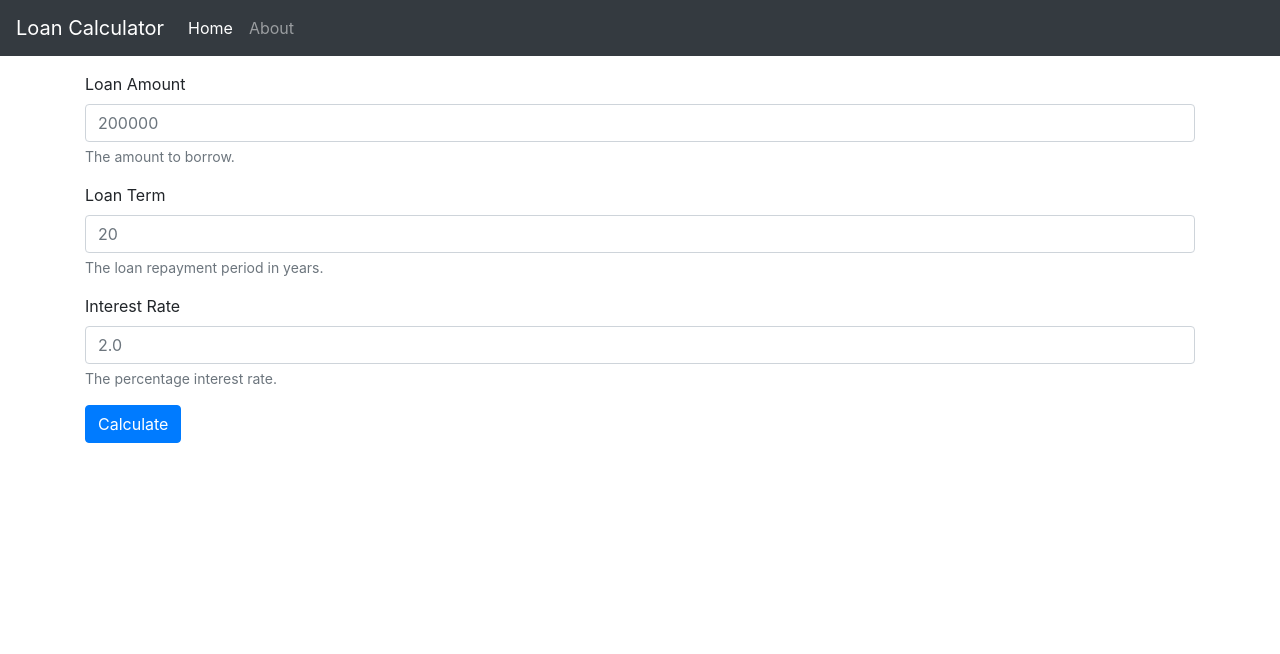
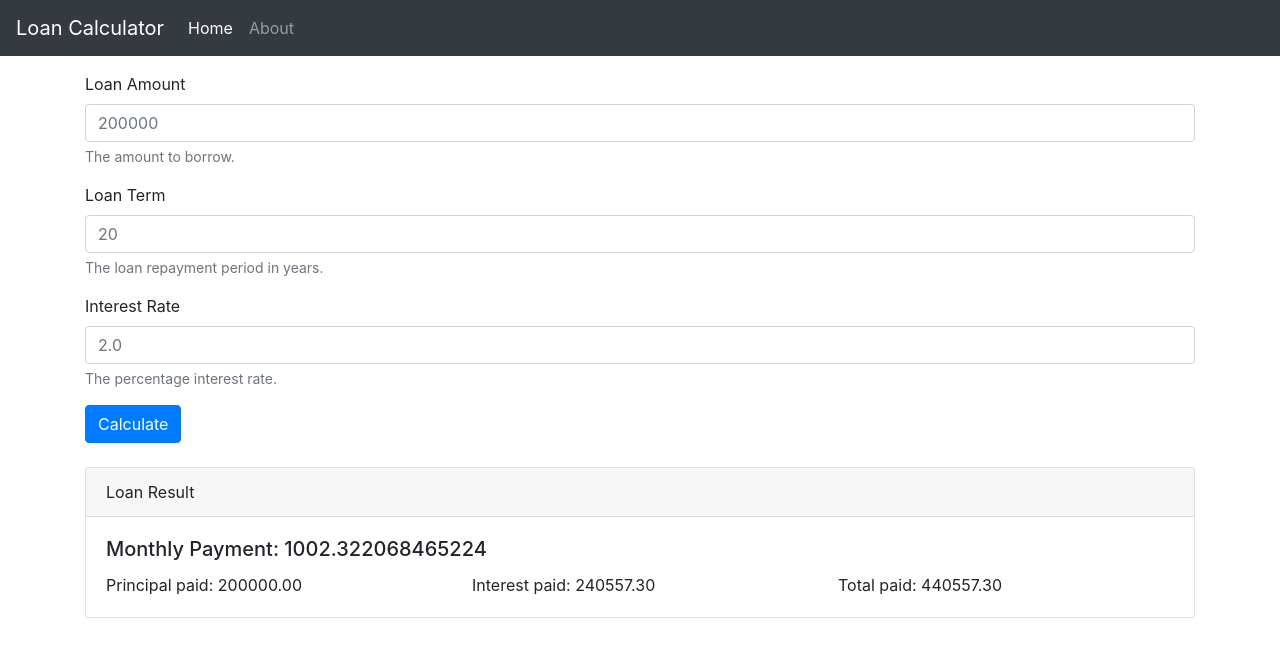
Before and after one commit to AndreMiras/loan-calculator, a React (Create React App) app: page / in a window 1280 px wide. Shown: the top 654 px of the page. Built offline with nearby package versions, Linux system fonts and the light colour scheme.

Commit message:
:sparkles: Basic Result componennt

```diff
--- a/src/App.tsx
+++ b/src/App.tsx
@@ -1,15 +1,22 @@
-import React from 'react';
+import React, { useState } from 'react'
 import 'bootstrap/dist/css/bootstrap.min.css';
 import Header from './components/Header';
 import LoanForm from './components/LoanForm';
+import LoanResult from './components/LoanResult';
 
-const App = (): JSX.Element => (
-  <div className="App">
-    <Header />
-    <div className="container">
-      <LoanForm />
+const App = (): JSX.Element => {
+  const [amount, setAmount] = useState(200000);
+  const [term, setTerm] = useState(20);
+  const [interest, setInterest] = useState(1.9);
+  return (
+    <div className="App">
+      <Header />
+      <div className="container">
+        <LoanForm onAmount={setAmount} onTerm={setTerm} onInterest={setInterest} />
+        <LoanResult amount={amount} term={term} interest={interest} />
+      </div>
     </div>
-  </div>
-);
+  );
+};
 
 export default App;
--- a/src/components/LoanForm.tsx
+++ b/src/components/LoanForm.tsx
@@ -1,45 +1,71 @@
-import React from 'react';
+import React, { FunctionComponent } from 'react';
 import { Button, Form } from 'react-bootstrap';
 
-const AmountField = (): JSX.Element => (
+// interface myCallbackType { (myArgument: string): void }
+type onNumberChangeCallback = (value: number) => void;
+
+
+type AmountFieldProps = {
+  onChange: onNumberChangeCallback,
+}
+
+const eventTargetValueNumber = (e) => Number(e.target.value);
+
+const AmountField: FunctionComponent<AmountFieldProps> = ({ onChange }) => (
   <Form.Group controlId="loan-amount">
     <Form.Label>Loan Amount</Form.Label>
-    <Form.Control type="number" placeholder="200000" />
+    <Form.Control type="number" placeholder="200000" onChange={(e) => onChange(eventTargetValueNumber(e))} />
     <Form.Text className="text-muted">
       The amount to borrow.
     </Form.Text>
   </Form.Group>
 );
 
-const TermField = (): JSX.Element => (
+type TermFieldProps = {
+  onChange: onNumberChangeCallback,
+}
+
+const TermField: FunctionComponent<TermFieldProps> = ({ onChange }) => (
   <Form.Group controlId="loan-term">
     <Form.Label>Loan Term</Form.Label>
-    <Form.Control type="number" placeholder="20" />
+    <Form.Control type="number" placeholder="20" onChange={(e) => onChange(eventTargetValueNumber(e))} />
     <Form.Text className="text-muted">
       The loan repayment period in years.
     </Form.Text>
   </Form.Group>
 );
 
-const InterestRateField = (): JSX.Element => (
+type InterestRateFieldProps = {
+  onChange: onNumberChangeCallback,
+}
+
+const InterestRateField: FunctionComponent<InterestRateFieldProps> = ({ onChange }) => (
   <Form.Group controlId="loan-interest-rate">
     <Form.Label>Interest Rate</Form.Label>
-    <Form.Control type="number" placeholder="2.0" />
+    <Form.Control type="number" placeholder="2.0" onChange={(e) => onChange(eventTargetValueNumber(e))} />
     <Form.Text className="text-muted">
       The percentage interest rate.
     </Form.Text>
   </Form.Group>
 );
 
-const LoanForm = (): JSX.Element => (
+
+type LoanFormProps = {
+  onAmount: onNumberChangeCallback,
+  onTerm: onNumberChangeCallback,
+  onInterest: onNumberChangeCallback,
+}
+const LoanForm: FunctionComponent<LoanFormProps> = ({ onAmount, onTerm, onInterest }) => {
+  return (
     <Form>
-    <AmountField />
-    <TermField />
-    <InterestRateField />
+      <AmountField onChange={onAmount} />
+      <TermField onChange={onTerm} />
+      <InterestRateField onChange={onInterest} />
       <Button variant="primary" type="button">
         Calculate
       </Button>
     </Form>
   );
+};
 
 export default LoanForm;
--- /dev/null
+++ b/src/components/LoanResult.tsx
@@ -0,0 +1,30 @@
+import React, { FunctionComponent } from 'react';
+import { Card, Col, Row } from 'react-bootstrap';
+import { computeMonthlyPayment } from '../utils/index';
+
+type LoanResultProps = {
+  amount: number,
+  term: number,
+  interest: number,
+}
+
+const LoanResult: FunctionComponent<LoanResultProps> = ({ amount, term, interest }) => {
+  const monthlyPayment = computeMonthlyPayment(amount, term, interest);
+  const totalInterest = monthlyPayment * term * 12;
+  const total = amount + totalInterest;
+  return (
+    <Card className="mt-4">
+      <Card.Header>Loan Result</Card.Header>
+      <Card.Body>
+        <Card.Title>Monthly Payment: { monthlyPayment }</Card.Title>
+        <Row>
+          <Col>Principal paid: { amount.toFixed(2) }</Col>
+          <Col>Interest paid: { totalInterest.toFixed(2) }</Col>
+          <Col>Total paid: { total.toFixed(2) }</Col>
+        </Row>
+      </Card.Body>
+    </Card>
+  );
+};
+
+export default LoanResult;
--- /dev/null
+++ b/src/utils/index.js
@@ -0,0 +1,11 @@
+
+/**
+ * https://fr.wikipedia.org/wiki/Mensualit%C3%A9#Calcul_formel
+ * TODO: typing and move to an util that can be tested separately
+ */
+const computeMonthlyPayment = (amount: number, term: number, interest: number) : number => {
+  interest /= 100;
+  return (amount * interest / 12) / (1 - (1 / (Math.pow((1 + (interest / 12)), term * 12))));
+};
+
+export { computeMonthlyPayment };
```
Also changed, not shown: .eslintrc.js, 1 other file (tests, documents, lock files or other folders). Lines whose indentation alone changed are shown as unchanged.
